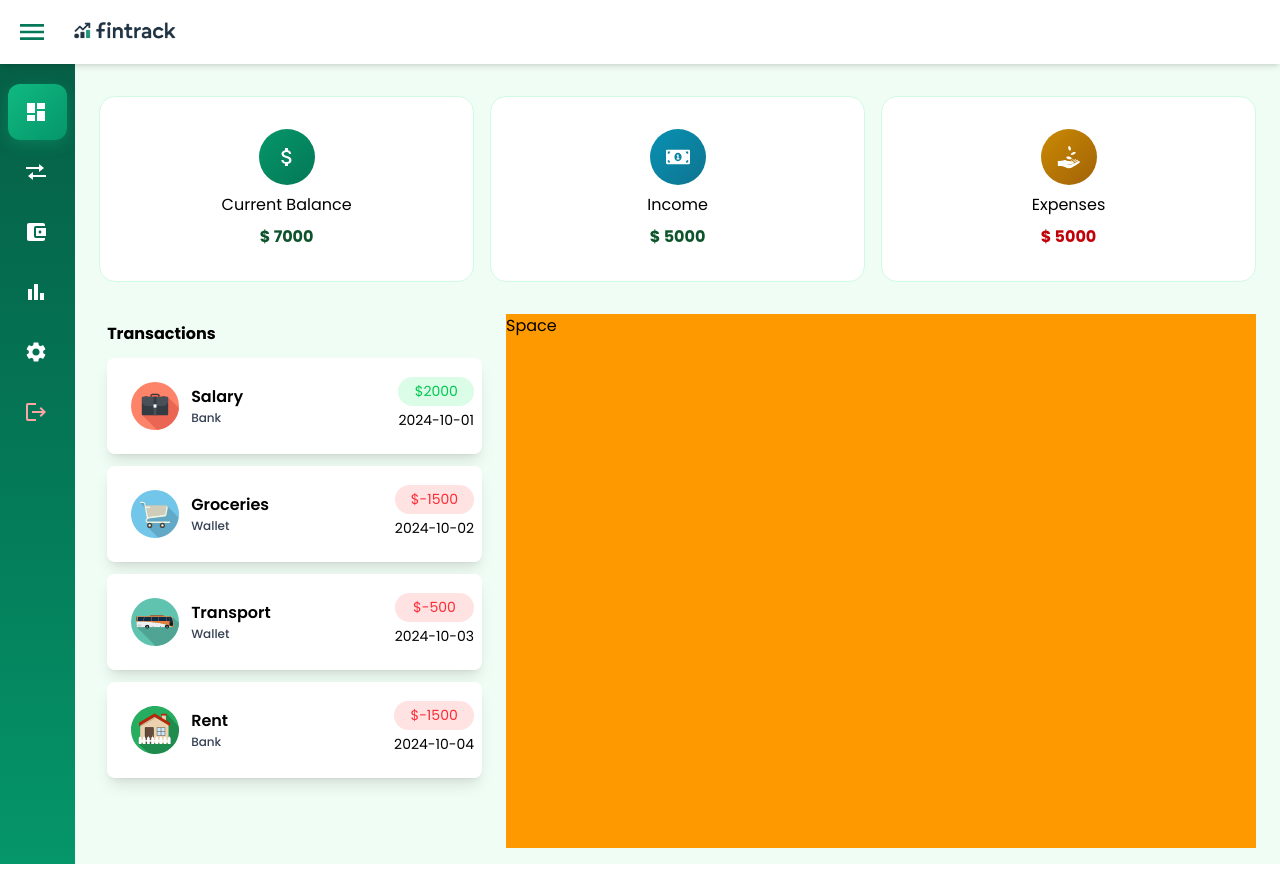
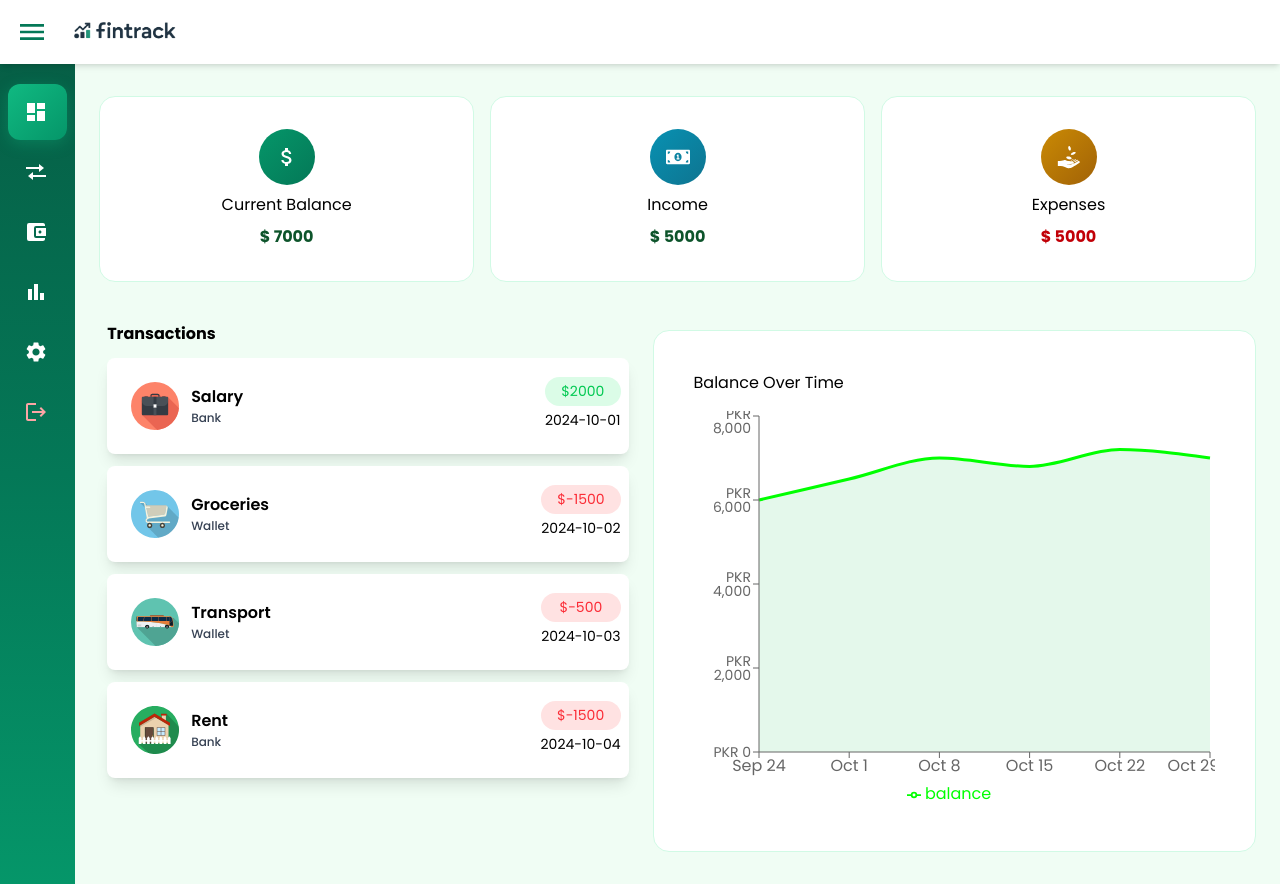
Before and after one commit to mustafa-bhatti/FinTrack, a React (Vite) app: page /dashboard in a window 1280 px wide. Built offline with nearby package versions, Linux system fonts and the light colour scheme.

Commit message:
Added an area chart

```diff
--- a/package.json
+++ b/package.json
@@ -14,6 +14,7 @@
     "react": "^19.1.1",
     "react-dom": "^19.1.1",
     "react-icons": "^5.5.0",
+    "recharts": "^3.3.0",
     "tailwindcss": "^4.1.14"
   },
   "devDependencies": {
--- /dev/null
+++ b/src/components/BalanceChart.jsx
@@ -0,0 +1,42 @@
+import React, { useContext } from 'react';
+import { DataContext } from '../context/data';
+import {
+  AreaChart,
+  Area,
+  XAxis,
+  YAxis,
+  Tooltip,
+  Legend,
+  ResponsiveContainer,
+} from 'recharts';
+export default function BalanceChart() {
+  const { user } = useContext(DataContext);
+  const balanceData = user.balanceData.labels.map((label, index) => ({
+    date: label,
+    balance: user.balanceData.datasets.data[index],
+  }));
+  //   console.log(balanceData);
+
+  return (
+    <div className="chart-container">
+      <h3 className='mb-4'>{user.balanceData.datasets.label}</h3>
+      <ResponsiveContainer width="100%" height={400}>
+        <AreaChart data={balanceData}>
+          <XAxis dataKey={'date'} />
+          <YAxis tickFormatter={(value)=>`${user.currency} ${value.toLocaleString(  )}`} fontSize={14} />
+          <Tooltip />
+          <Legend />
+          <Area
+            type="monotone"
+            dataKey="balance"
+            stroke="lime"
+            fill="rgba(34, 197, 94, 0.2)"
+            strokeWidth={3}
+            name="balance"
+            activeDot={{ r: 4, stroke: 'rgba(34, 197, 94, 1)', strokeWidth: 1 }}
+          />
+        </AreaChart>
+      </ResponsiveContainer>
+    </div>
+  );
+}
--- a/src/components/Dashboard.jsx
+++ b/src/components/Dashboard.jsx
@@ -5,6 +5,7 @@ import '../styles/dashboard.css';
 import { TransactionList } from './transactionList';
 import NavbarDashboard from './NavbarDashboard';
 import Sidebar from './Sidebar';
+import BalanceChart from './BalanceChart';
 
 function Dashboard() {
   const { user } = useContext(DataContext);
@@ -12,18 +13,17 @@ function Dashboard() {
 
   return (
     <>
-      <div className='dashboard-container flex flex-col'>
+      <div className="dashboard-container flex flex-col">
         <NavbarDashboard toggleSidebar={() => setShowSidebar(!showSidebar)} />
 
-        <div className='flex min-h-screen'>
+        <div className="flex min-h-screen">
           <Sidebar showSidebar={showSidebar} />
           <div className="dashboard">
             <Summary />
             <div className="divider flex flex-col flex-1 lg:flex-row gap-4">
-            <TransactionList/>
-              <h1 className='bg-amber-500 flex-2'>Space</h1>
+              <TransactionList />
+              <BalanceChart />
             </div>
-
           </div>
         </div>
       </div>
--- a/src/data/user1.json
+++ b/src/data/user1.json
@@ -6,7 +6,16 @@
   "expenses": 3500,
   "income": 5000,
   "currency": "PKR",
+  "balanceData":{
+    "labels": ["Sep 24", "Oct 1", "Oct 8", "Oct 15", "Oct 22", "Oct 29"],
+    "datasets":
+      {
+        "label": "Balance Over Time",
+        "data": [6000, 6500, 7000, 6800, 7200, 7000]
 
+      }
+
+  },
   "transactions": [
     {
       "id": 1,
--- a/src/styles/dashboard.css
+++ b/src/styles/dashboard.css
@@ -8,7 +8,15 @@
   gap: 1rem;
 }
 
-
+.chart-container {
+  background: white;
+  border-radius: 16px;
+  border: 1px solid #d1fae5;
+  padding:2.5rem;
+  margin: 1rem 0;
+  transition: all 0.3s ease;
+  flex: 1;
+}
 /* Sidebar Styles */
 .sidebar {
   background: linear-gradient(180deg, #065f46 0%, #047857 50%, #059669 100%);
```
Also changed, not shown: 1 other file (tests, documents, lock files or other folders).
